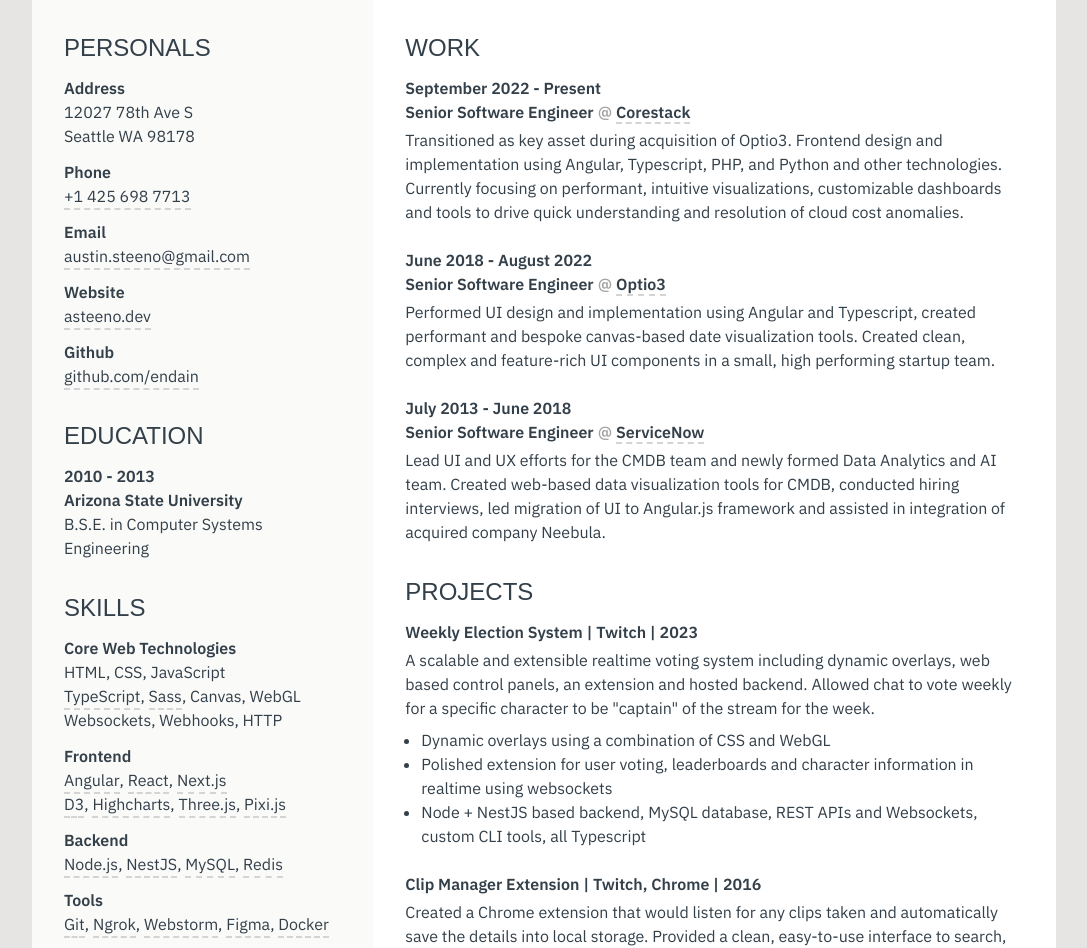
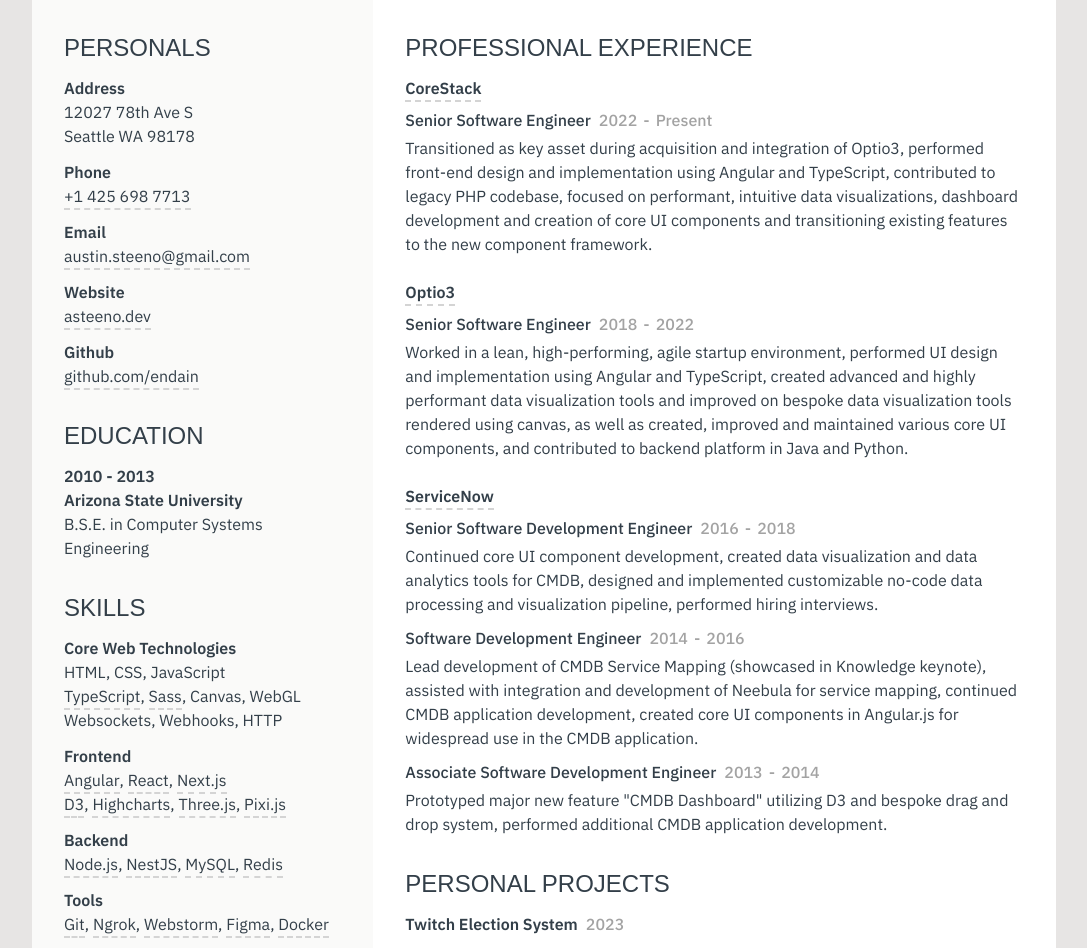
Before and after one commit to Endain/asteeno.dev, a Next.js app: page / in a window 1280 px wide. Shown: the part 200-1148 px from the top of the page, without its empty margins (96-1183 px from the left). Built offline with nearby package versions, Linux system fonts and the light colour scheme; a web font is replaced by a local one.

Commit message:
Rewrite content, componentize work and projects, configure build

```diff
--- /dev/null
+++ b/app/details.tsx
@@ -0,0 +1,12 @@
+'use client'
+
+interface DetailsProps {
+    className?: string,
+    children: React.ReactNode
+}
+
+export default function Details({className = "", children}: DetailsProps) {
+    return (
+        <div className={`${className} print:text-sm`}>{children}</div>
+    );
+}
--- /dev/null
+++ b/app/employer.tsx
@@ -0,0 +1,17 @@
+'use client'
+
+import PrintableLink from "@/app/printable-link";
+
+interface EmployerProps {
+    className?: string,
+    children: React.ReactNode
+    link: string,
+}
+
+export default function Employer({className = "", children, link}: EmployerProps) {
+    return (
+        <h4 className={`${className} font-semibold screen:mb-2 print:mb-1.5 print:inline-block print:border-b-steel-blue print:border-b-[1.5px] print:border-solid`}>
+            <PrintableLink to={link}>{children}</PrintableLink>
+        </h4>
+    );
+}
--- /dev/null
+++ b/app/employment-period.tsx
@@ -0,0 +1,21 @@
+'use client'
+
+interface EmploymentPeriodProps {
+    className?: string,
+    role: string,
+    start: string,
+    end: string
+}
+
+export default function EmploymentPeriod({className = "", role, start, end}: EmploymentPeriodProps) {
+    return (
+        <h4 className={`${className} font-medium flex flex-row space-x-2 mb-1`}>
+            <div>{role}</div>
+            <div className="text-neutral-400">
+                <span>{start}</span>
+                <span className="mx-1.5">-</span>
+                <span>{end}</span>
+            </div>
+        </h4>
+    );
+}
--- a/app/page.tsx
+++ b/app/page.tsx
@@ -1,5 +1,9 @@
 import PrintableLink from "@/app/printable-link";
 import SkillSet from "@/app/skill-set";
+import EmploymentPeriod from "@/app/employment-period";
+import Employer from "@/app/employer";
+import Details from "@/app/details";
+import Project from "@/app/project";
 
 export default function Page() {
     return (
@@ -106,80 +110,70 @@
                 <section className="flex flex-col bg-white basis-2/3 px-8 py-10">
 
                     <section className="mb-8">
-                        <h3 className="text-2xl font-header uppercase mb-3">Work</h3>
+                        <h3 className="text-2xl font-header uppercase mb-3">Professional Experience</h3>
 
-                        <h4 className="font-semibold">September 2022 - Present</h4>
-                        <h4 className="font-semibold mb-1">
-                            <span>Senior Software Engineer</span>
-                            <span className="text-neutral-400 mx-1">@</span>
-                            <a href="https://corestack.io"
-                               className="border-b-neutral-300 border-b-2 border-dashed">Corestack</a>
-                        </h4>
-                        <div className="mb-6">Transitioned as key asset during acquisition of Optio3. Frontend
-                            design and
-                            implementation using Angular, Typescript, PHP, and Python and other technologies. Currently
-                            focusing
-                            on performant, intuitive visualizations, customizable dashboards and tools to drive quick
-                            understanding and resolution of cloud cost anomalies.
-                        </div>
+                        <Employer link="https://corestack.io/">CoreStack</Employer>
+                        <EmploymentPeriod role="Senior Software Engineer" start="2022" end="Present"></EmploymentPeriod>
+                        <Details className="mb-6">Transitioned as key asset during acquisition and integration of
+                            Optio3,
+                            performed front-end design and implementation using Angular and TypeScript, contributed to
+                            legacy PHP codebase, focused on performant, intuitive data visualizations, dashboard
+                            development and creation of core UI components and transitioning existing features to the
+                            new component framework.
+                        </Details>
 
-                        <h4 className="font-semibold">June 2018 - August 2022</h4>
-                        <h4 className="font-semibold mb-1">
-                            <span>Senior Software Engineer</span>
-                            <span className="text-neutral-400 mx-1">@</span>
-                            <a href="https://corestack.io/blog/corestack-accelerates-vision-and-growth-with-acquisition-of-optio3/?1/"
-                               className="border-b-neutral-300 border-b-2 border-dashed">Optio3</a>
-                        </h4>
-                        <div className="mb-6">Performed UI design and implementation using Angular and
-                            Typescript, created
-                            performant and bespoke canvas-based date visualization tools. Created clean, complex and
-                            feature-rich UI components in a small, high performing startup team.
-                        </div>
+                        <Employer
+                            link="https://corestack.io/blog/corestack-accelerates-vision-and-growth-with-acquisition-of-optio3/">Optio3</Employer>
+                        <EmploymentPeriod role="Senior Software Engineer" start="2018" end="2022"></EmploymentPeriod>
+                        <Details className="mb-6">Worked in a lean, high-performing, agile startup environment,
+                            performed UI design and implementation using Angular and TypeScript, created advanced and highly
+                            performant data visualization tools and improved on bespoke data visualization tools
+                            rendered using canvas, as well as created, improved and maintained various core UI components,
+                            and contributed to backend platform in Java and Python.
+                        </Details>
 
-                        <h4 className="font-semibold">July 2013 - June 2018</h4>
-                        <h4 className="font-semibold mb-1">
-                            <span>Senior Software Engineer</span>
-                            <span className="text-neutral-400 mx-1">@</span>
-                            <a href="https://servicenow.com"
-                               className="border-b-neutral-300 border-b-2 border-dashed">ServiceNow</a>
-                        </h4>
-                        <div>Lead UI and UX efforts for the CMDB team and newly formed Data Analytics
-                            and AI team.
-                            Created web-based data visualization tools for CMDB, conducted hiring interviews, led
-                            migration of
-                            UI to Angular.js framework and assisted in integration of acquired company Neebula.
-                        </div>
+                        <Employer link="https://servicenow.com">ServiceNow</Employer>
+                        <EmploymentPeriod role="Senior Software Development Engineer" start="2016"
+                                          end="2018"></EmploymentPeriod>
+                        <Details className="mb-2.5">Continued core UI component development, created data visualization
+                            and
+                            data analytics
+                            tools for CMDB, designed and implemented customizable no-code data processing and
+                            visualization pipeline, performed hiring interviews.
+                        </Details>
+                        <EmploymentPeriod role="Software Development Engineer" start="2014"
+                                          end="2016"></EmploymentPeriod>
+                        <Details className="mb-2.5">Lead development of CMDB Service Mapping (showcased in Knowledge
+                            keynote),
+                            assisted with integration and development of Neebula for service mapping, continued CMDB
+                            application development, created core UI components in Angular.js for widespread use in the
+                            CMDB application.
+                        </Details>
+                        <EmploymentPeriod role="Associate Software Development Engineer" start="2013"
+                                          end="2014"></EmploymentPeriod>
+                        <Details>Prototyped major new feature "CMDB Dashboard" utilizing D3 and bespoke drag and drop
+                            system, performed additional CMDB application development.
+                        </Details>
                     </section>
 
                     <section>
-                        <h3 className="text-2xl font-header uppercase mb-3">Projects</h3>
+                        <h3 className="text-2xl font-header uppercase mb-3">Personal Projects</h3>
 
-                        <h4 className="font-semibold mb-1">Weekly Election System | Twitch | 2023</h4>
-                        <div className="mb-2">A scalable and extensible realtime voting system including dynamic
-                            overlays,
-                            web based control panels, an extension and hosted backend. Allowed chat to vote weekly for a
-                            specific character to be "captain" of the stream for the week.
-                        </div>
-                        <ul className="mb-6 pl-4">
-                            <li className="list-disc">Dynamic overlays using a combination of CSS and WebGL</li>
-                            <li className="list-disc">Polished extension for user voting, leaderboards and character
-                                information in
-                                realtime using websockets
-                            </li>
-                            <li className="list-disc">Node + NestJS based backend, MySQL database, REST APIs and
-                                Websockets,
-                                custom CLI
-                                tools, all Typescript
-                            </li>
-                        </ul>
+                        <Project date="2023">Twitch Election System</Project>
+                        <Details className="mb-6">Created a scalable and extensible real-time voting and virtual
+                            currency system including dynamic overlays, cloud-based control panels, a Twitch extension
+                            and cloud-hosted backend. Tracked viewers and awarded virtual currency based on
+                            subscriptions purchased. Kept extensive, detailed transaction records to provide
+                            leaderboards and breakdowns. Created a build tool that generated a type-safe ORM based on
+                            SQL schema. Utilized varied skills, including Websockets, Webhooks, API development and
+                            integration, Node.js, Typescript, WebGL and shaders, SQL and more.
+                        </Details>
 
-                        <h4 className="font-semibold mb-1">Clip Manager Extension | Twitch, Chrome | 2016</h4>
-                        <div>Created a Chrome extension that would listen for any clips taken and
-                            automatically
-                            save the details into local storage. Provided a clean, easy-to-use interface to search,
-                            filter, view
-                            and even download clips.
-                        </div>
+                        <Project date="2016">Twitch Clip Manager</Project>
+                        <Details>Created a Chrome extension that would listen for any clips taken and automatically save
+                            the details into local storage. Provided a clean, easy-to-use interface to search, filter,
+                            view and download clips.
+                        </Details>
                     </section>
 
                 </section>
--- a/app/printable-link.tsx
+++ b/app/printable-link.tsx
@@ -1,12 +1,12 @@
 'use client'
 
 interface LinkProps {
-    to: string,
     className?: string,
-    children: React.ReactNode
+    children: React.ReactNode,
+    to: string
 }
 
-export default function PrintableLink({to, className, children}: LinkProps) {
+export default function PrintableLink({className = "", children, to}: LinkProps) {
     return (
         <span className={`${className} inline-block`}>
             <a className="inline-block screen:border-b-neutral-300 screen:border-b-2 screen:border-dashed screen:-mb-[2px]"
--- /dev/null
+++ b/app/project.tsx
@@ -0,0 +1,18 @@
+'use client'
+
+interface ProjectProps {
+    className?: string,
+    children: React.ReactNode,
+    date: string
+}
+
+export default function Project({className = "", children, date}: ProjectProps) {
+    return (
+        <div className="screen:mb-2 print: mb-1.5">
+            <h4 className={`${className} font-semibold flex flex-row content-center space-x-2`}>
+                <div className="print:inline-block print:border-b-steel-blue print:border-b-[1.5px] print:border-solid">{children}</div>
+                <div className="text-neutral-400 font-medium">{date}</div>
+            </h4>
+        </div>
+    )
+}
--- a/app/skill-set.tsx
+++ b/app/skill-set.tsx
@@ -1,14 +1,13 @@
 'use client'
 
 import React, {Children} from "react";
-import {className} from "postcss-selector-parser";
 
 interface SkillSetProps {
     className?: string,
     children: React.ReactNode
 }
 
-export default function SkillSet({className, children}: SkillSetProps) {
+export default function SkillSet({className = "", children}: SkillSetProps) {
     const childrenArray = Children.toArray(children);
     const seperatedChildren = childrenArray.flatMap((child, index, array) => {
         if (index === array.length - 1) {
--- a/next.config.mjs
+++ b/next.config.mjs
@@ -1,4 +1,6 @@
 /** @type {import('next').NextConfig} */
-const nextConfig = {};
+const nextConfig = {
+    output: "export"
+};
 
 export default nextConfig;
```
Also changed, not shown: 1 other file (tests, documents, lock files or other folders).
